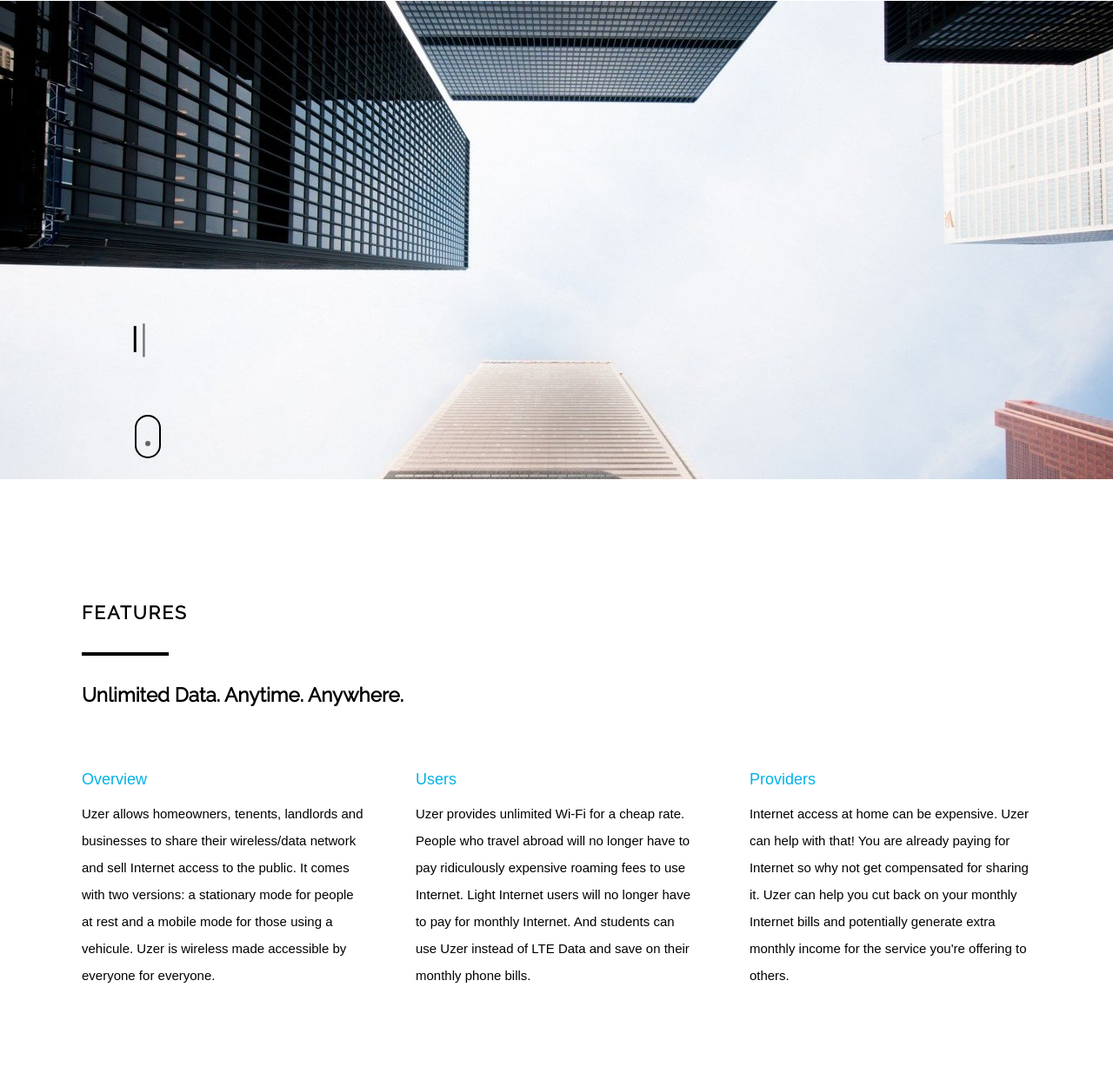
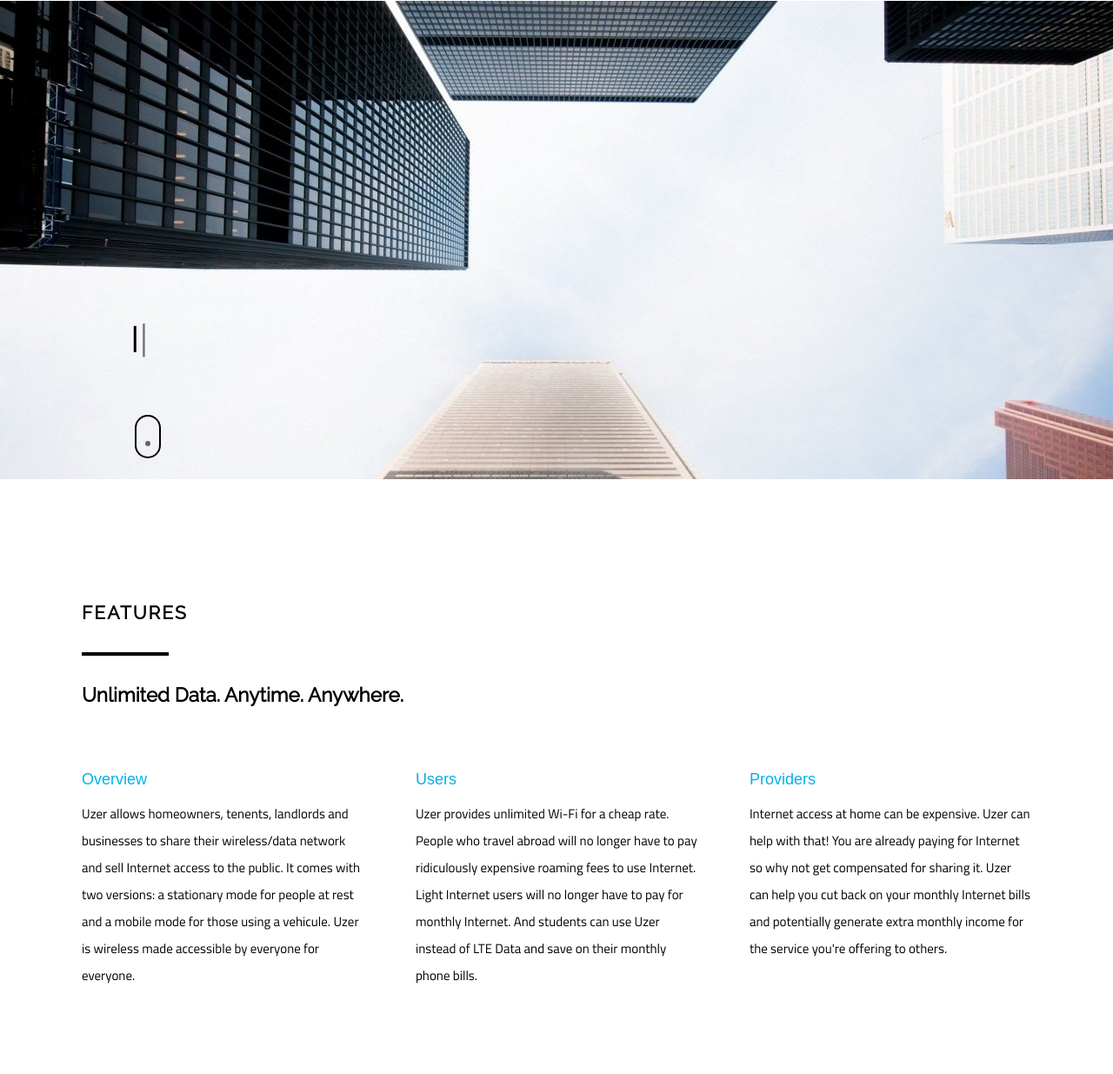
Before and after one commit to uzerapp/uzerapp.github.io, a plain HTML site: page index.html in a window 1280 px wide. Shown: the part 65-1300 px from the top of the page at 87% size. Drawn offline with Linux system fonts and the light colour scheme.

Commit message:
Update style.css

```diff
--- a/css/style.css
+++ b/css/style.css
@@ -1,4 +1,5 @@
 @import url('https://fonts.googleapis.com/css?family=PT+Sans|Raleway');
+@import url('https://fonts.googleapis.com/css?family=Titillium+Web:200,400');
 
 @font-face {
     font-family:uzer_custom_font;
```
